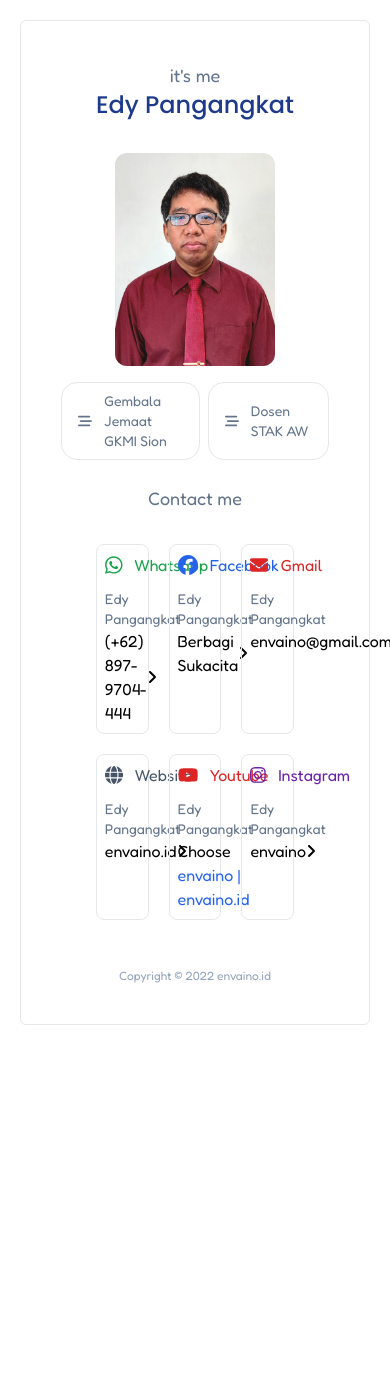
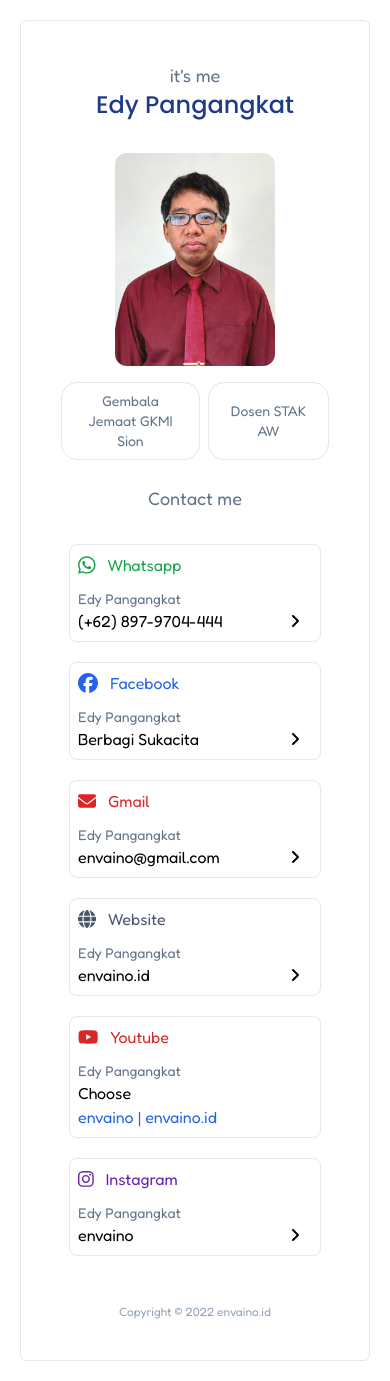
Before and after one commit to myoshuu/envaino_portfolio, a Vue app: page / in a window 390 px wide. Before the commit the page ends 1045 px from the top, so only its background shows below. Built offline with nearby package versions, Linux system fonts and the light colour scheme.

Commit message:
fix: change sm breakpoint

```diff
--- a/src/App.vue
+++ b/src/App.vue
@@ -37,7 +37,7 @@
             grid grid-cols-3
             gap-5
             w-4/5
-            sm:grid-cols-1
+            sm:w-full sm:grid-cols-1
             md:grid-cols-2
             lg:grid-cols-3
           "
@@ -52,11 +52,7 @@
               p-2
             "
           >
-            <a
-              class=""
-              href="https://api.whatsapp.com/send?phone=https://api.whatsapp.com/send?phone=https://wa.me/628979704444"
-              target="_blank"
-            >
+            <a class="" href="https://wa.me/628979704444" target="_blank">
               <div class="card-title flex items-center">
                 <fa
                   :icon="['fab', 'whatsapp']"
@@ -68,7 +64,7 @@
                 <p class="text-sm text-slate-500">Edy Pangangkat</p>
 
                 <div class="sub-content flex justify-between items-center">
-                  <span>(+62) 897-9704-444</span>
+                  <span class="text-base">(+62) 897-9704-444</span>
                   <fa :icon="['fas', 'angle-right']" class="mr-3" />
                 </div>
               </div>
--- a/src/components/Card.vue
+++ b/src/components/Card.vue
@@ -10,7 +10,7 @@
         <p class="text-sm text-slate-500">Edy Pangangkat</p>
 
         <div class="sub-content flex justify-between items-center">
-          <span>{{ desc }}</span>
+          <span class="text-base sm:text-sm">{{ desc }}</span>
           <fa :icon="['fas', 'angle-right']" class="mr-3" />
         </div>
       </div>
--- a/tailwind.config.js
+++ b/tailwind.config.js
@@ -2,7 +2,7 @@ module.exports = {
   content: ["./index.html", "./src/**/*.{vue,js,ts,jsx,tsx}"],
   theme: {
     screens: {
-      sm: "400px",
+      sm: "350px",
       md: "768px",
       lg: "976px",
       xl: "1440px",
```
